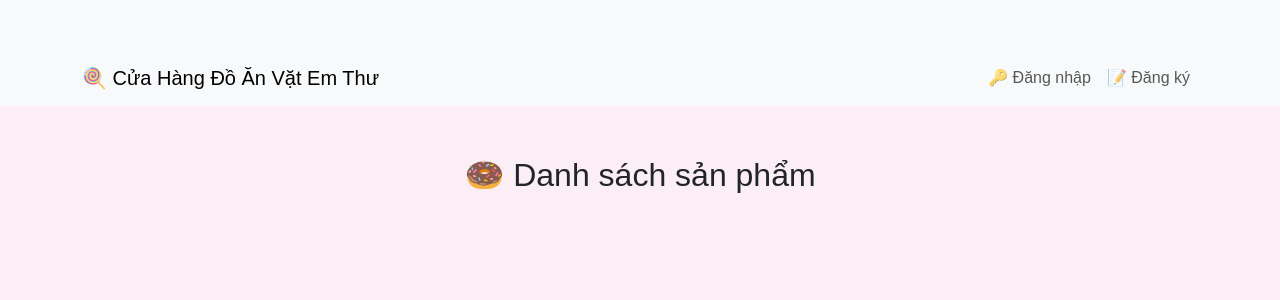
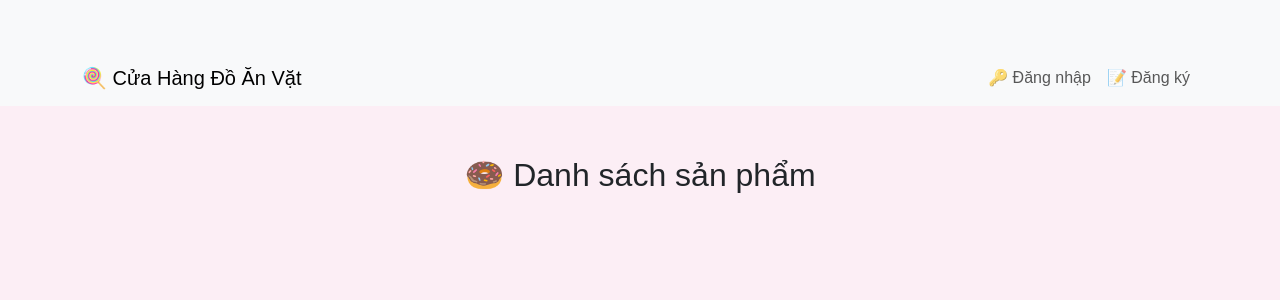
Before and after one commit to BabyKemThu/webquanlydoan, a PHP site: page / in a window 1280 px wide. Shown: the top 300 px of the page. Run offline with PHP 8.4, Linux system fonts and the light colour scheme; data that the repository does not hold is empty.

Commit message:
Update index.php

```diff
--- a/index.php
+++ b/index.php
@@ -24,7 +24,7 @@ $user_role = isset($_SESSION["user"]) ? $_SESSION["user"]["role"] : "guest";
 
 <nav class="navbar navbar-expand-lg navbar-light bg-light">
     <div class="container">
-        <a class="navbar-brand" href="#">🍭 Cửa Hàng Đồ Ăn Vặt Em Thư</a>
+        <a class="navbar-brand" href="#">🍭 Cửa Hàng Đồ Ăn Vặt</a>
         <button class="navbar-toggler" type="button" data-bs-toggle="collapse" data-bs-target="#navbarNav">
             <span class="navbar-toggler-icon"></span>
         </button>
```
